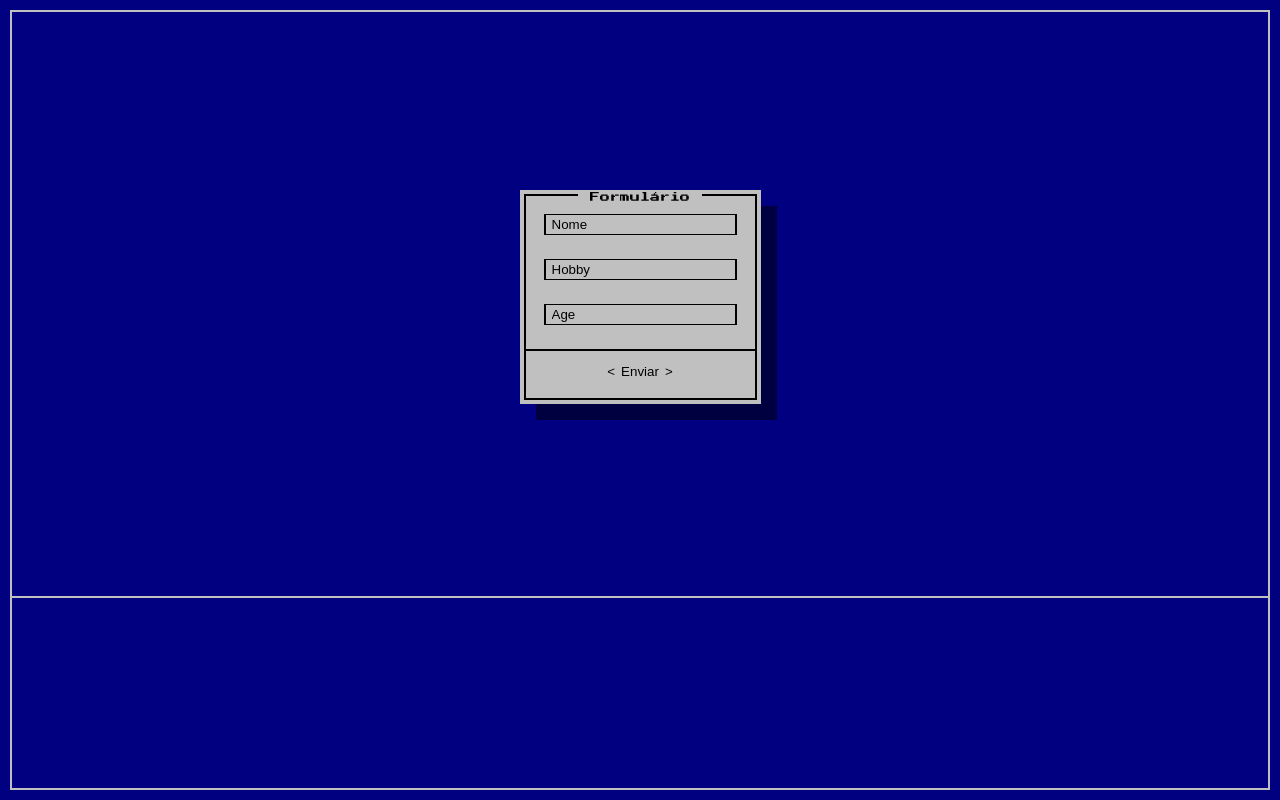
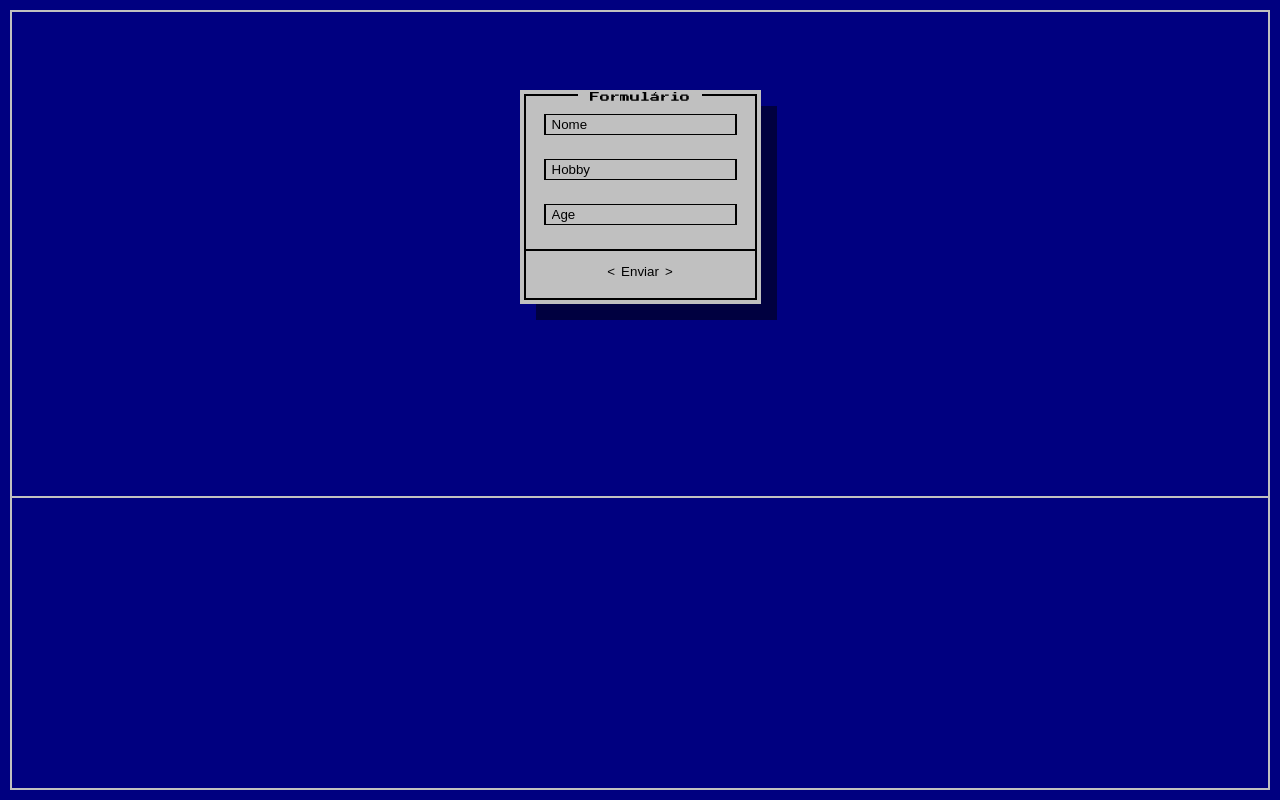
Before and after one commit to Kenzie-Academy-Brasil-Developers/react-atividade-s5-primeiro-contato-com-typescript-felipelarson, a React (Create React App) app in the folder formulario/: page / in a window 1280 px wide. Built offline with nearby package versions, Linux system fonts and the light colour scheme.

Commit message:
style: add span style

```diff
--- a/formulario/src/App.css
+++ b/formulario/src/App.css
@@ -1,5 +1,6 @@
 .App {
   text-align: center;
+  box-sizing: border-box;
 }
 
 .App-header {
@@ -28,10 +29,11 @@
   text-transform: capitalize;
 }
 
-.App-header > p {
+span {
+  height: 200px;
+  width: 95%;
   display: flex;
   justify-content: flex-start;
-  width: 95%;
 }
 
 /* #008080 */
--- a/formulario/src/App.tsx
+++ b/formulario/src/App.tsx
@@ -21,6 +21,7 @@ function App() {
   return (
     <div className="App">
       <header className="App-header">
+        {(newPerson.name !== undefined) &&   <h1>{newPerson.name}</h1>}
         <Card title={"Formulário"}>
           <Input placeholder="Nome" value={name} onChange={(e) => setName(e.target.value)} />
           <Input placeholder="Hobby" value={hobby} onChange={(e) => setHobby(e.target.value)} />
@@ -30,15 +31,13 @@ function App() {
         </Card>
 
         <hr/>
-
-        {(newPerson.name !== undefined) &&
-        <>
-            <h1>{newPerson.name}</h1>
+        <span style={{height: "200px"}}>
+          {(newPerson.name !== undefined) &&
             <p>
               {newPerson.name} - {newPerson.hobby} - {newPerson.age}{" "}
             </p>
-        </>
-          }
+            }
+        </span>
       </header>
     </div>
   );
```
